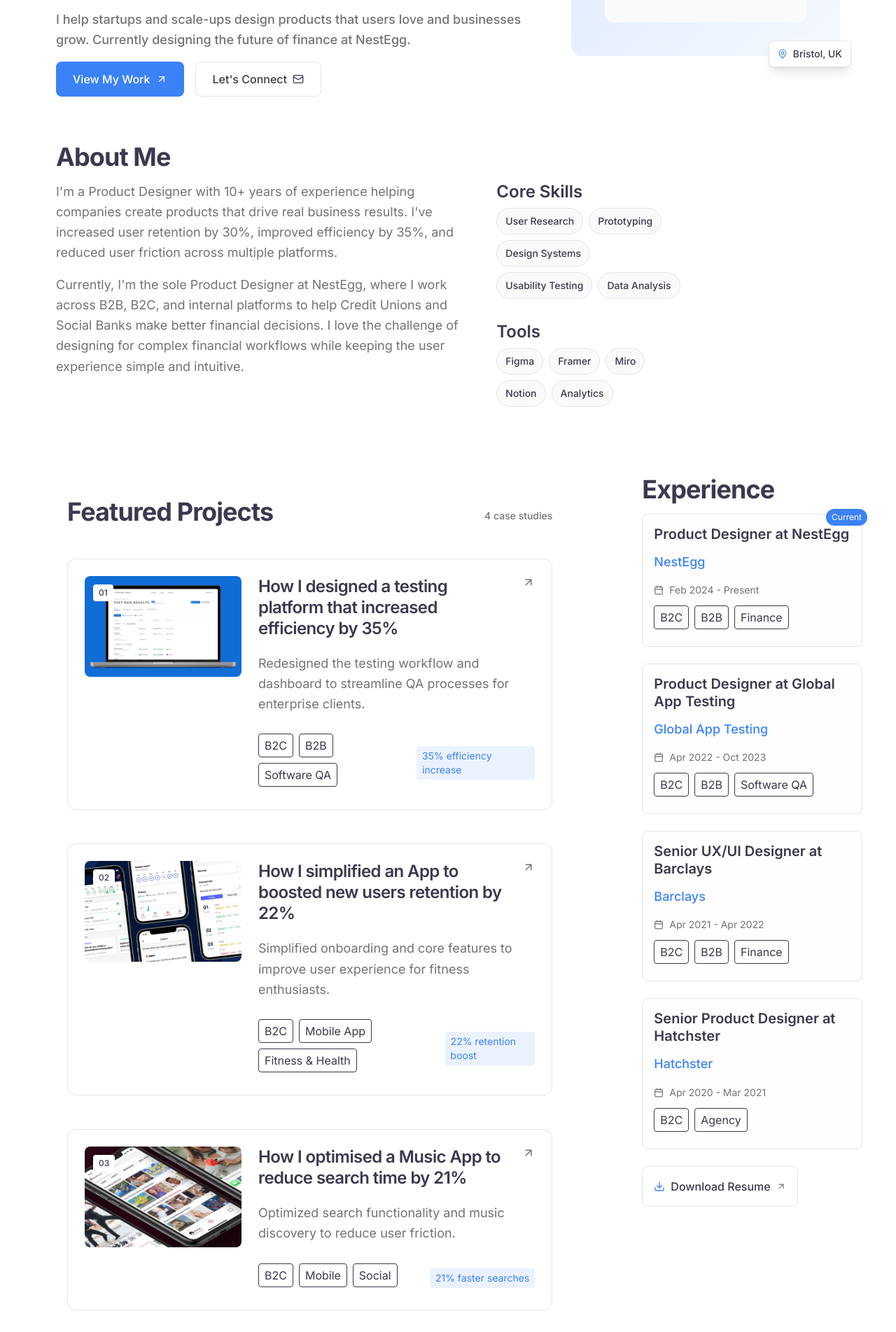
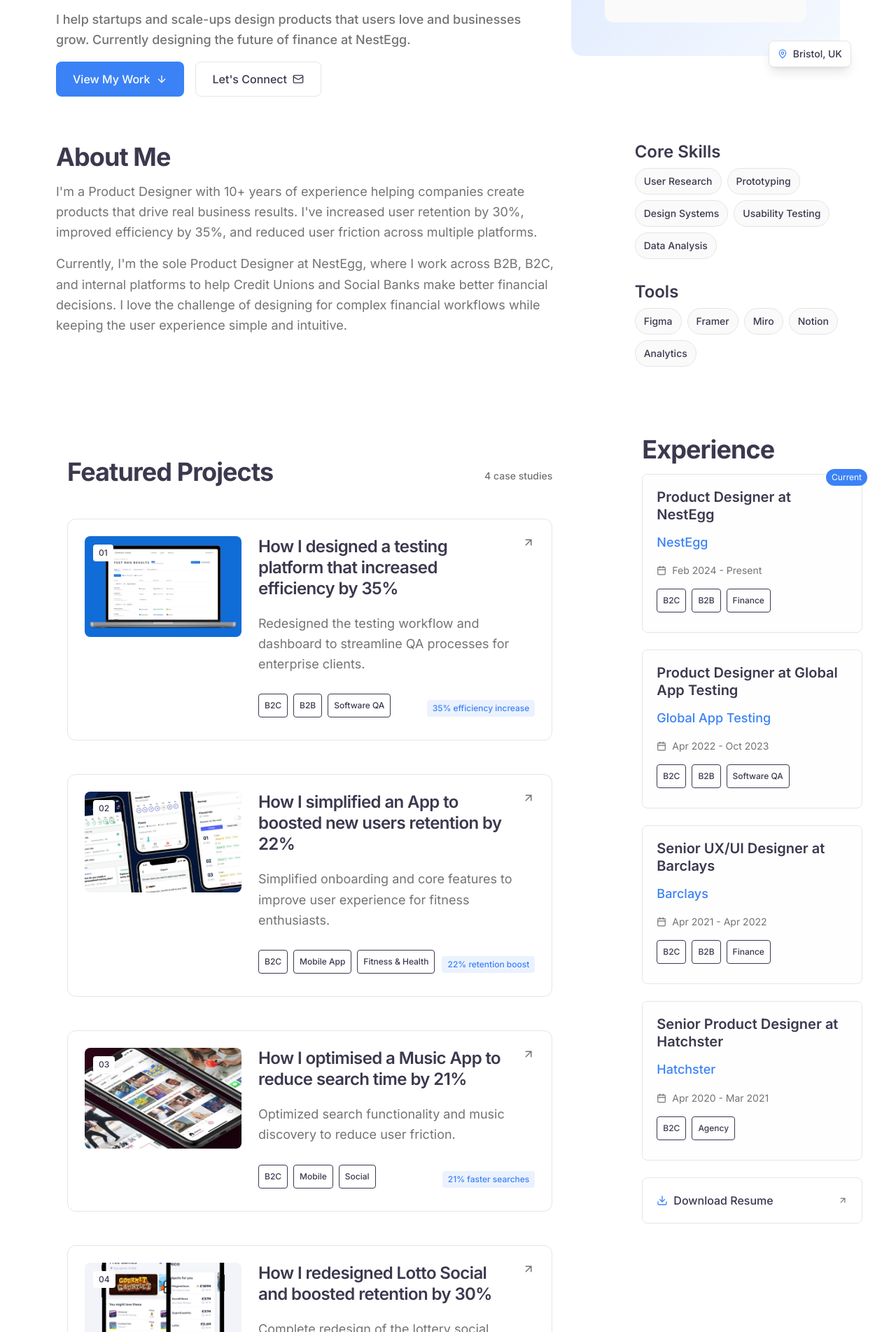
Before and after one commit to codeplaygroundspace/portfolio-designer, a Next.js app: page / in a window 1280 px wide. Shown: the part 517-2420 px from the top of the page at 70% size. Built offline with nearby package versions, Linux system fonts and the light colour scheme.

Commit message:
Refactor layout and styling in Home, About, Projects, and Experience sections. Updated spacing, adjusted component structure for better responsiveness, and improved accessibility features. Changed icon in HeroSection and refined tag styles in ProjectCard. Enhanced global tag styles for consistency.

```diff
--- a/src/app/page.tsx
+++ b/src/app/page.tsx
@@ -15,6 +15,7 @@ import ProjectCard from "@/components/ui/ProjectCard";
 import AvailabilityBadge from "@/components/ui/AvailabilityBadge";
 import {
   ArrowUpRight,
+  ArrowDown,
   Mail,
   Linkedin,
   Download,
@@ -37,7 +38,7 @@ export default function Home() {
       <main className="flex-1">
         <HeroSection />
         <AboutSection />
-        <div className="max-w-7xl mx-auto px-4 flex flex-col lg:flex-row gap-16 lg:gap-20 py-12 lg:py-16">
+        <div className="max-w-7xl mx-auto px-4 flex flex-col lg:flex-row gap-8 sm:gap-12 lg:gap-20 py-8 sm:py-12 lg:py-16">
           <ProjectsSection />
           <ExperiencesSection />
         </div>
@@ -84,7 +85,7 @@ function HeroSection() {
               className="inline-flex items-center justify-center gap-2 bg-[rgb(var(--accent))] text-white px-6 py-3 rounded-lg font-medium hover:bg-[rgb(var(--accent))]/90 transition-all duration-200 hover:shadow-lg hover:-translate-y-0.5"
             >
               {heroContent.cta.primary}
-              <ArrowUpRight size={16} />
+              <ArrowDown size={16} />
             </Link>
             <Link
               href="#contact"
@@ -120,22 +121,23 @@ function HeroSection() {
 
 function AboutSection() {
   return (
-    <section className="max-w-7xl mx-auto px-4 py-12 lg:py-16">
-      <div className="max-w-4xl">
-        <h2 className="text-2xl sm:text-3xl lg:text-4xl font-bold mb-8 tracking-tight text-balance">
+    <section className="max-w-7xl mx-auto px-4 py-8 sm:py-12 lg:py-16">
+      <div className="flex flex-col lg:flex-row gap-8 sm:gap-12 lg:gap-20">
+        <div className="lg:w-2/3">
+          <h2 className="text-2xl sm:text-3xl lg:text-4xl font-bold mb-6 sm:mb-8 tracking-tight text-balance">
             {aboutContent.title}
           </h2>
-        <div className="grid lg:grid-cols-3 gap-8 lg:gap-12">
-          <div className="lg:col-span-2 space-y-6 text-[rgb(var(--foreground-secondary))]">
+          <div className="space-y-4 sm:space-y-6 text-[rgb(var(--foreground-secondary))]">
             {aboutContent.paragraphs.map((paragraph, index) => (
               <p key={index} className="text-base sm:text-lg leading-relaxed">
                 {paragraph}
               </p>
             ))}
           </div>
-          <div className="space-y-8">
+        </div>
+        <div className="lg:flex-1 space-y-6 sm:space-y-8">
           <div>
-              <h3 className="font-semibold mb-4 text-[rgb(var(--header-color-rgb))] text-sm sm:text-base">
+            <h3 className="font-semibold mb-3 sm:mb-4 text-[rgb(var(--header-color-rgb))] text-sm sm:text-base">
               {aboutContent.skills.title}
             </h3>
             <div className="flex flex-wrap gap-2">
@@ -150,7 +152,7 @@ function AboutSection() {
             </div>
           </div>
           <div>
-              <h3 className="font-semibold mb-4 text-[rgb(var(--header-color-rgb))] text-sm sm:text-base">
+            <h3 className="font-semibold mb-3 sm:mb-4 text-[rgb(var(--header-color-rgb))] text-sm sm:text-base">
               {aboutContent.tools.title}
             </h3>
             <div className="flex flex-wrap gap-2">
@@ -162,7 +164,6 @@ function AboutSection() {
                   {tool}
                 </span>
               ))}
-              </div>
             </div>
           </div>
         </div>
@@ -180,15 +181,15 @@ function ProjectsSection() {
 
   return (
     <section className="lg:w-2/3" id="projects">
-      <div className="flex items-center justify-between mb-8">
+      <div className="flex flex-col sm:flex-row sm:items-center sm:justify-between gap-2 sm:gap-4 mb-6 sm:mb-8">
         <h2 className="text-2xl sm:text-3xl lg:text-4xl font-bold tracking-tight text-balance">
           {projectsContent.title}
         </h2>
-        <span className="text-sm font-medium text-[rgb(var(--foreground-secondary))]">
+        <span className="text-sm font-medium text-[rgb(var(--foreground-secondary))] shrink-0">
           {projectsWithDescriptions.length} {projectsContent.subtitle}
         </span>
       </div>
-      <div className="grid gap-8 lg:gap-12">
+      <div className="grid gap-6 sm:gap-8 lg:gap-12">
         {projectsWithDescriptions.map((project, index) => (
           <ProjectCard
             key={project.title}
@@ -216,10 +217,10 @@ function ExperiencesSection() {
 
   return (
     <aside className="lg:flex-1">
-      <h2 className="text-2xl sm:text-3xl lg:text-4xl font-bold mb-8 tracking-tight">
+      <h2 className="text-2xl sm:text-3xl lg:text-4xl font-bold mb-6 sm:mb-8 tracking-tight">
         Experience
       </h2>
-      <div className="space-y-6">
+      <div className="space-y-4 sm:space-y-6">
         {experiencesWithCompanies.map((ex, index) => (
           <ExperienceCard
             key={ex.role}
@@ -244,26 +245,30 @@ function ExperienceCard({
   isLatest,
 }: ExperienceProps & { isLatest?: boolean }) {
   return (
-    <div className="relative p-4 rounded-lg border border-[rgb(var(--border))] bg-[rgb(var(--background-secondary))]/30">
+    <div className="relative w-full p-4 sm:p-5 rounded-lg border border-[rgb(var(--border))] bg-[rgb(var(--background-secondary))]/30">
       {isLatest && (
         <div className="absolute -top-2 -right-2 bg-[rgb(var(--accent))] text-white text-xs px-2 py-1 rounded-full">
           Current
         </div>
       )}
-      <div className="flex flex-col gap-3">
-        <div>
-          <h4 className="font-semibold text-base sm:text-lg">{role}</h4>
+      <div className="flex flex-col gap-3 sm:gap-4">
+        <div className="min-h-[80px] sm:min-h-[90px] flex flex-col justify-start">
+          <h4 className="font-semibold text-base sm:text-lg leading-tight mb-1">
+            {role}
+          </h4>
           {company && (
-            <p className="text-[rgb(var(--accent))] font-medium text-sm sm:text-base">
+            <p className="text-[rgb(var(--accent))] font-medium text-sm sm:text-base mb-2">
               {company}
             </p>
           )}
-          <div className="flex items-center gap-2 text-xs sm:text-sm text-[rgb(var(--foreground-secondary))] mt-1">
+          <div className="flex items-center gap-2 text-xs sm:text-sm text-[rgb(var(--foreground-secondary))] mt-auto">
             <Calendar size={14} />
             <span>{time}</span>
           </div>
         </div>
+        <div className="mt-auto">
           <TagList tags={tags} />
+        </div>
       </div>
     </div>
   );
@@ -308,14 +313,14 @@ function ResumeDownloadLink() {
       href={resumeContent.href}
       target="_blank"
       rel="noopener noreferrer"
-      className="inline-flex items-center gap-2 p-4 rounded-lg border border-[rgb(var(--border))] hover:bg-[rgb(var(--background-secondary))] transition-colors duration-200 group"
+      className="w-full inline-flex items-center gap-2 p-4 sm:p-5 rounded-lg border border-[rgb(var(--border))] hover:bg-[rgb(var(--background-secondary))] transition-colors duration-200 group"
       aria-label="Download Resume"
     >
-      <Download size={16} className="text-[rgb(var(--accent))]" />
-      <span className="font-medium">{resumeContent.text}</span>
+      <Download size={16} className="text-[rgb(var(--accent))] shrink-0" />
+      <span className="font-medium flex-1">{resumeContent.text}</span>
       <ArrowUpRight
         size={14}
-        className="text-[rgb(var(--foreground-secondary))] group-hover:translate-x-1 group-hover:-translate-y-1 transition-transform duration-200"
+        className="text-[rgb(var(--foreground-secondary))] group-hover:translate-x-1 group-hover:-translate-y-1 transition-transform duration-200 shrink-0"
       />
     </a>
   );
--- a/src/components/ui/ProjectCard.tsx
+++ b/src/components/ui/ProjectCard.tsx
@@ -57,7 +57,7 @@ export default function ProjectCard({
           <div className="flex items-center justify-between mt-auto">
             <TagList tags={tags} />
             {impact && (
-              <span className="text-sm font-sm text-[rgb(var(--accent))] bg-[rgb(var(--accent))]/10 px-2 py-1 rounded">
+              <span className="text-xs font-medium text-[rgb(var(--accent))] bg-[rgb(var(--accent))]/10 px-2 py-1 rounded">
                 {impact}
               </span>
             )}
--- a/src/styles/globals.css
+++ b/src/styles/globals.css
@@ -148,7 +148,7 @@ hr {
 }
 
 .my-tag {
-  @apply inline-flex items-center rounded p-2 leading-4 no-underline mr-2 mb-2 bg-[rgb(var(--background-start-rgb))] border-[1px] border-solid border-[rgb(var(--background-end-rgb))];
+  @apply inline-flex items-center rounded p-2 leading-4 no-underline mr-2 mb-2 bg-[rgb(var(--background-start-rgb))] border-[1px] border-solid border-[rgb(var(--background-end-rgb))] text-xs font-medium;
 }
 
 /* Add the circle animation styles here */
```
Lines whose indentation alone changed are shown as unchanged.
